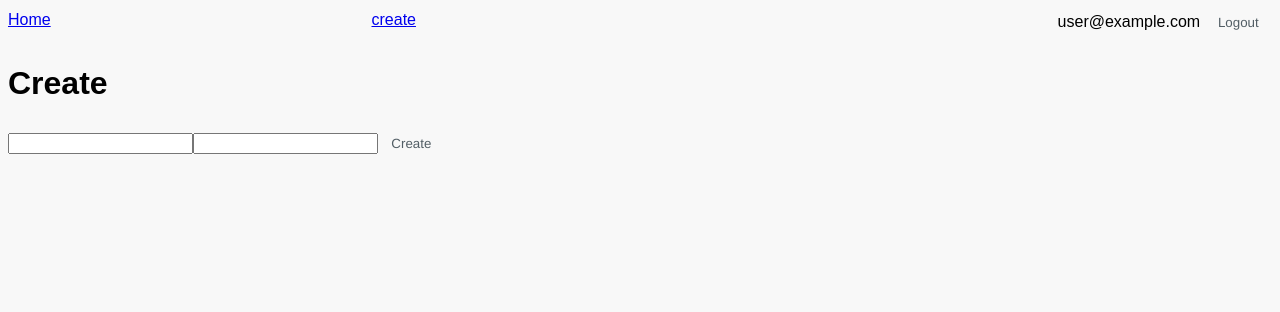
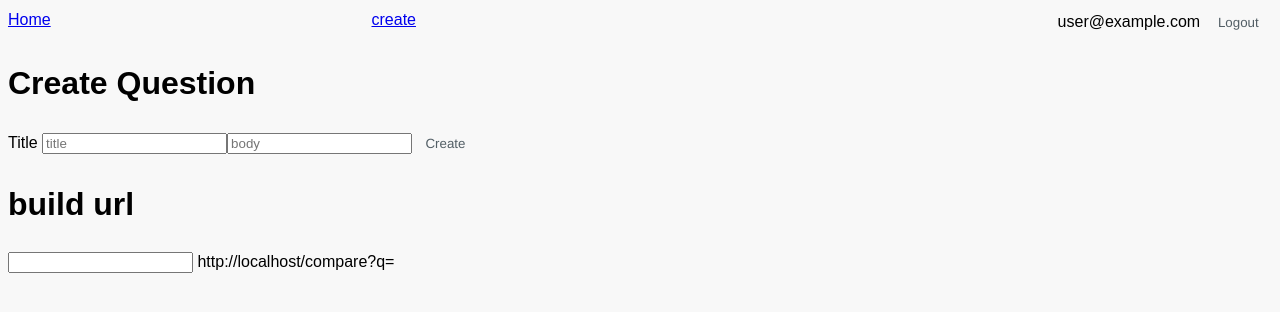
Before and after one commit to Rytiggy/pairwise, a Vue app: page /create in a window 1280 px wide. Shown: the top 312 px of the page. Built offline with nearby package versions, Linux system fonts and the light colour scheme; no server answers; sample sign-in values are in the browser's storage.

Commit message:
add compare url builder

```diff
--- a/src/composables/useVotes.js
+++ b/src/composables/useVotes.js
@@ -15,8 +15,10 @@ export function useVotes() {
         const auth = getAuth();
         let user = auth.currentUser;
         if (!user) {
-            user.userId = "Anonymous"
-            user.email = "Anonymous"
+            user = {
+                userId: "Anonymous",
+                email: "Anonymous"
+            }
         }
         try {
             await addDoc(collection(db, "votes"), {
--- a/src/pages/create.vue
+++ b/src/pages/create.vue
@@ -1,5 +1,5 @@
 <script setup>
-import { ref } from "vue";
+import { computed, ref } from "vue";
 import btn from "../components/btn.vue";
 import { useQuestions } from "../composables/useQuestions";
 const title = ref("");
@@ -9,11 +9,21 @@ function createQuestionPair() {
   console.log({ title: title.value, body: body.value });
   createQuestion(title.value, body.value);
 }
+
+const idsToCompare = ref([]);
+const compareUrl = computed(() => {
+  return window.location.origin + "/compare" + "?q=" + idsToCompare.value;
+});
 </script>
 
 <template>
-  <h1>Create</h1>
-  <input v-model="title" />
-  <input v-model="body" />
+  <h1>Create Question</h1>
+  Title
+  <input v-model="title" placeholder="title" />
+  <input v-model="body" placeholder="body" />
   <btn @click="createQuestionPair">Create</btn>
+
+  <h1>build url</h1>
+  <input v-model="idsToCompare" />
+  {{ compareUrl }}
 </template>
--- a/src/pages/home.vue
+++ b/src/pages/home.vue
@@ -13,7 +13,7 @@ async function combineVotesAndQuestions() {
     const question = questions.value[id];
 
     const votes = await fetchVotesForQuestion(id);
-    questionsAndAnswers.value.push({ ...question, votes });
+    questionsAndAnswers.value.push({ id, ...question, votes });
   }
 }
 onMounted(async () => {
@@ -26,10 +26,10 @@ onMounted(async () => {
   <h3>All Questions ({{ questionsAndAnswers.length }})</h3>
   <card
     class="m-a-3"
-    v-for="{ title, body, votes } in questionsAndAnswers"
+    v-for="{ title, body, votes, id } in questionsAndAnswers"
     :title
     :body
   >
-    <template #footer> Votes: {{ votes }} </template>
+    <template #footer> Votes: {{ votes }} | id: {{ id }}</template>
   </card>
 </template>
--- a/src/pages/pairwise.vue
+++ b/src/pages/pairwise.vue
@@ -12,21 +12,32 @@ const questionIds = route.query.q;
 const questions = ref({});
 
 onMounted(async () => {
-  if (questionIds?.length === 0) console.error("no questions provided");
-  questionIds.forEach(async (id, index) => {
-    const question = await fetchQuestion(questionIds[index]);
-    questions.value[id] = question;
-  });
+  if (questionIds?.length > 0)
+    questionIds.forEach(async (id, index) => {
+      const question = await fetchQuestion(questionIds[index]);
+      questions.value[id] = question;
+    });
+  else alert("No questions provided to compare");
 });
 
+const hasVoted = ref(false);
+
 async function selectQuestion(id) {
-  createVote(id);
+  await createVote(id);
+  hasVoted.value = true;
 }
 </script>
 
 <template>
   <div class="row">
-    <card class="m-a-3" v-for="({ title, body }, id) in questions" :title :body>
+    <card v-if="hasVoted" title="Thank you"></card>
+    <card
+      v-else
+      class="m-a-3"
+      v-for="({ title, body }, id) in questions"
+      :title
+      :body
+    >
       <template #footer>
         <btn @click="selectQuestion(id)">Choose</btn>
       </template>
--- a/src/router/index.js
+++ b/src/router/index.js
@@ -13,7 +13,7 @@ const router = createRouter({
         },
         {
             name: "pairwise",
-            path: "/:id",
+            path: "/compare",
             component: () => import("../pages/pairwise.vue"),
             meta: {
                 requiresAuth: false,
```
